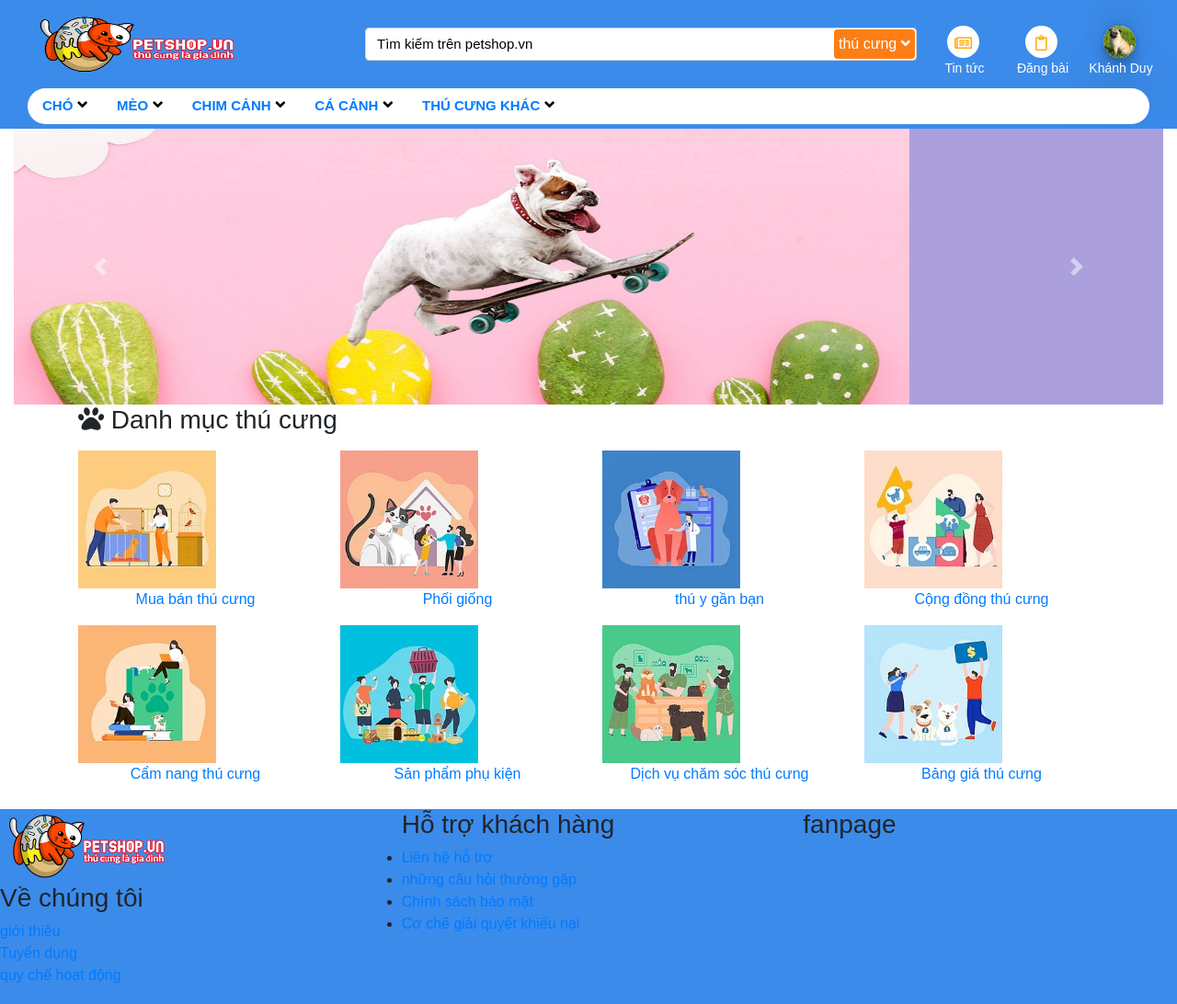
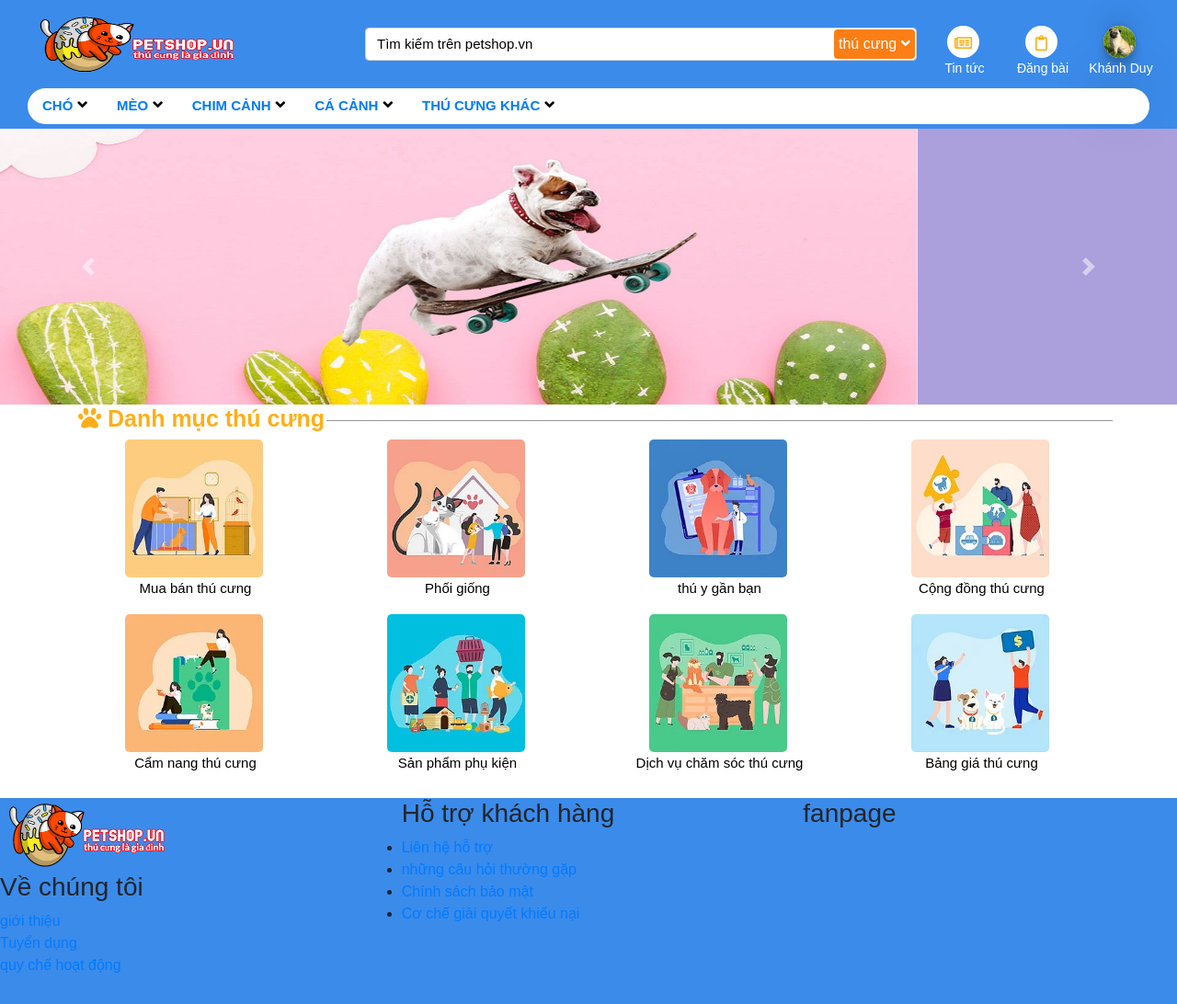
Before and after one commit to wedontalk/du-an, a plain HTML site: page index.html in a window 1280 px wide. Shown: the top 1092 px of the page at 92% size. Drawn offline with nearby package versions, Linux system fonts and the light colour scheme.

Commit message:
update css slide

```diff
--- a/css/style.css
+++ b/css/style.css
@@ -5,7 +5,10 @@
 }
 header{
 	background-color: #3B8BEB;
-    height: 140px;
+    position: fixed;
+    top: 0;
+    left: 0;
+    z-index: 1;
 }
 header .box-search{
 	position: relative;
@@ -240,6 +243,50 @@ footer{
     min-height: 300px;
 }
 
+.mr140{
+    margin-top: 140px;
+}
 
 
+.slide-show{
+    margin-top: 140px;
+    z-index: 6;
+}
+.text-slide{
+    padding: 0 !important;
+}
 /* end footer */
+.dntc h3{
+    font-size: 25px;
+    font-weight: bold;
+    color: #FFAE19;
+}
+.bg-span{
+    border-bottom: 1px solid rgb(151, 151, 151);
+    float: right;
+    width: 75%;
+    position: absolute;
+    right: 0;
+    top: 17px;
+}
+.dm-thucung img{
+    margin: 0 20%;
+    width: 150px;
+     height: 150px;
+     border-radius: 5px;
+}
+.dm-thucung a{
+    width: 100px;
+    color: #000;
+    text-decoration: none;
+    font-size: 15px;
+    letter-spacing: 0px;
+    line-height: 20px;
+}
+.dm-thucung:hover img{
+    transition: all 0.5s;
+    transform: scale(1.05);
+}
+.dm-thucung:hover a{
+    color: #fd7e14;
+}
```
